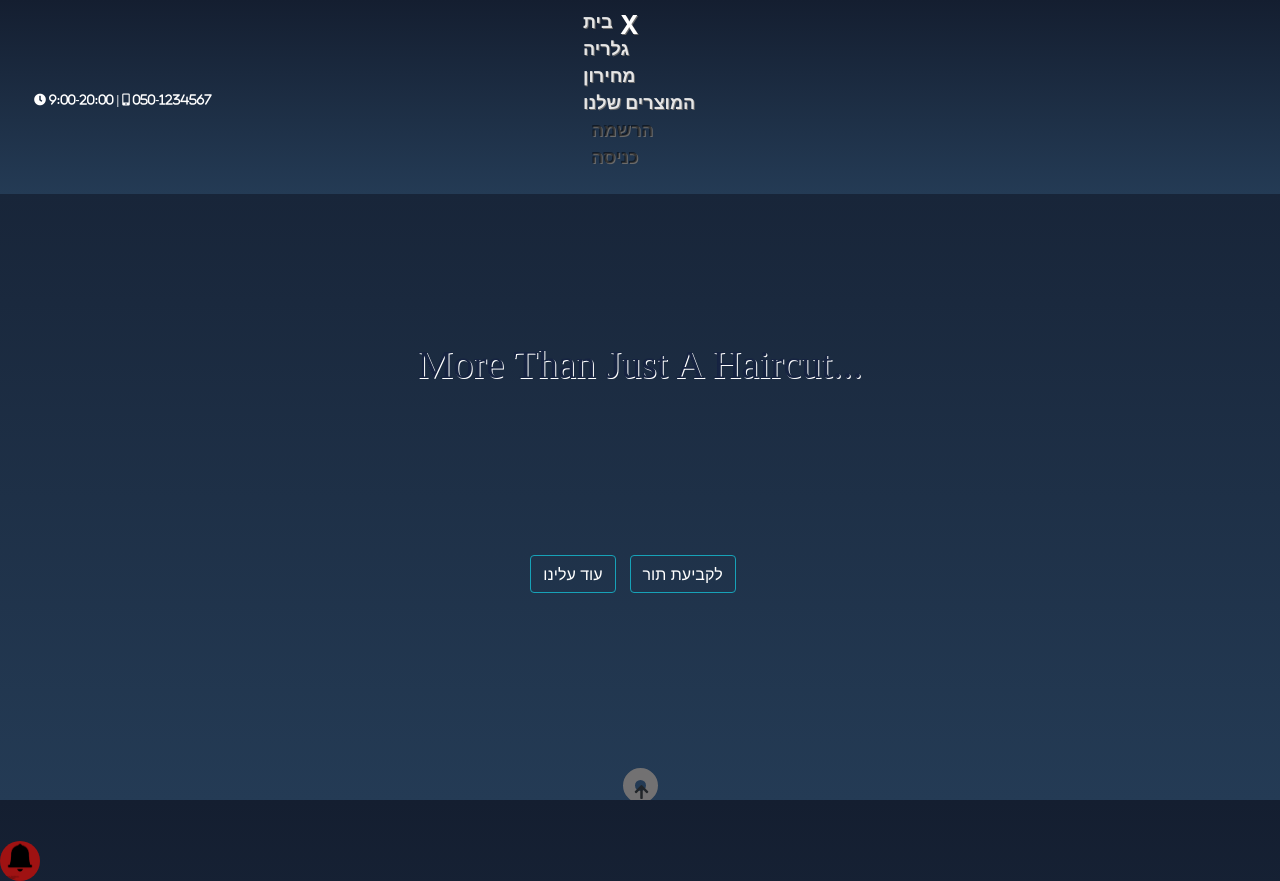
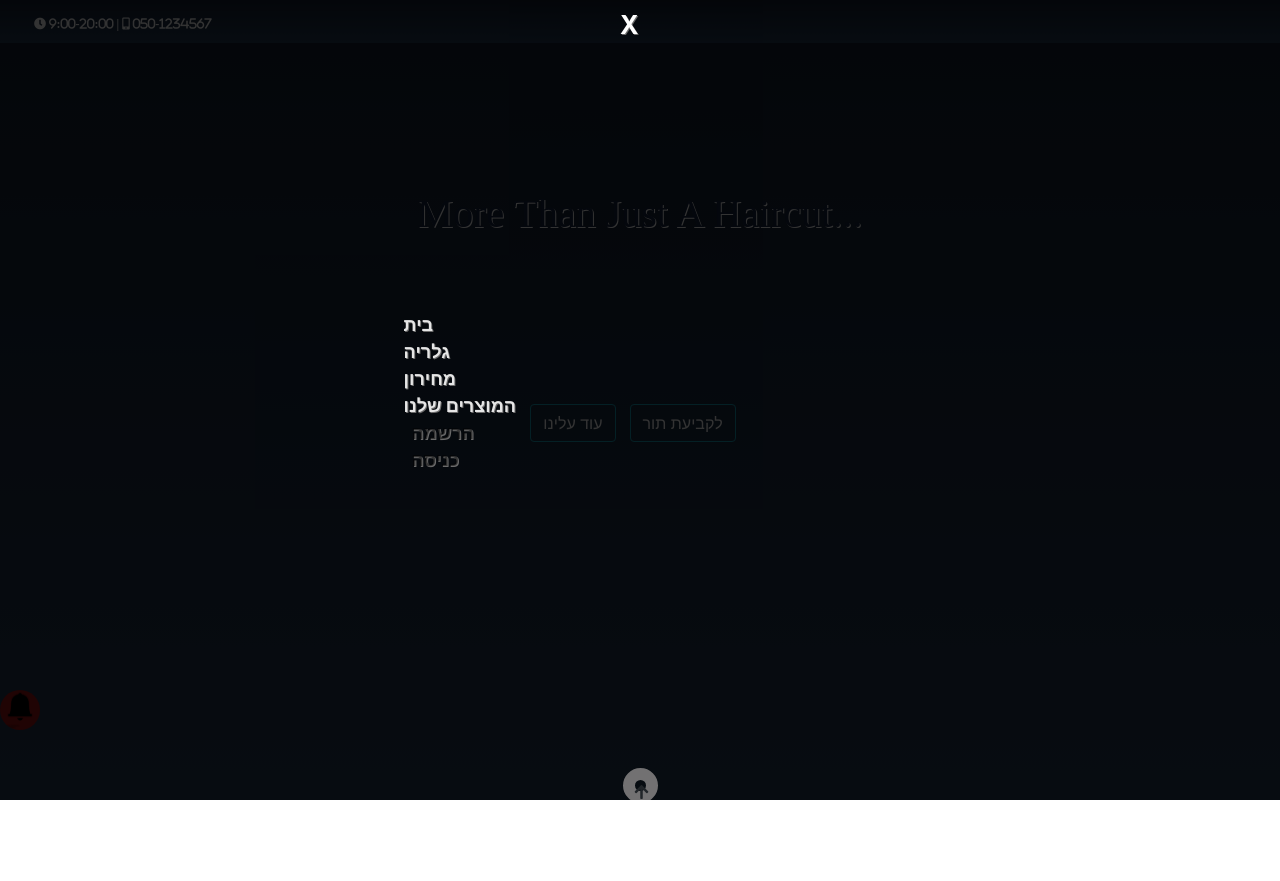
Before and after one commit to LilachAvr/barberShopHerokuTest, a React (Create React App) app in the folder client/: page / in a window 1280 px wide. After the commit the page ends 800 px from the top, so only its background shows below. Built offline with nearby package versions, Linux system fonts and the light colour scheme; grey boxes are pictures that could not be loaded.

Commit message:
heruko update navbar css

```diff
--- a/client/src/App.css
+++ b/client/src/App.css
@@ -201,3 +201,16 @@ a {
   text-decoration: none;
   color: inherit;
 }
+
+.navbar-collapse {
+  /* flex-basis: 100%; */
+  /* flex-grow: 1; */
+  /* align-items: center; */
+  position: fixed;
+  width: 100%;
+  height: 100%;
+  top: 0;
+  right: 0;
+  background-color: rgba(0,0,0,.8);
+  z-index: 10;
+}
```
